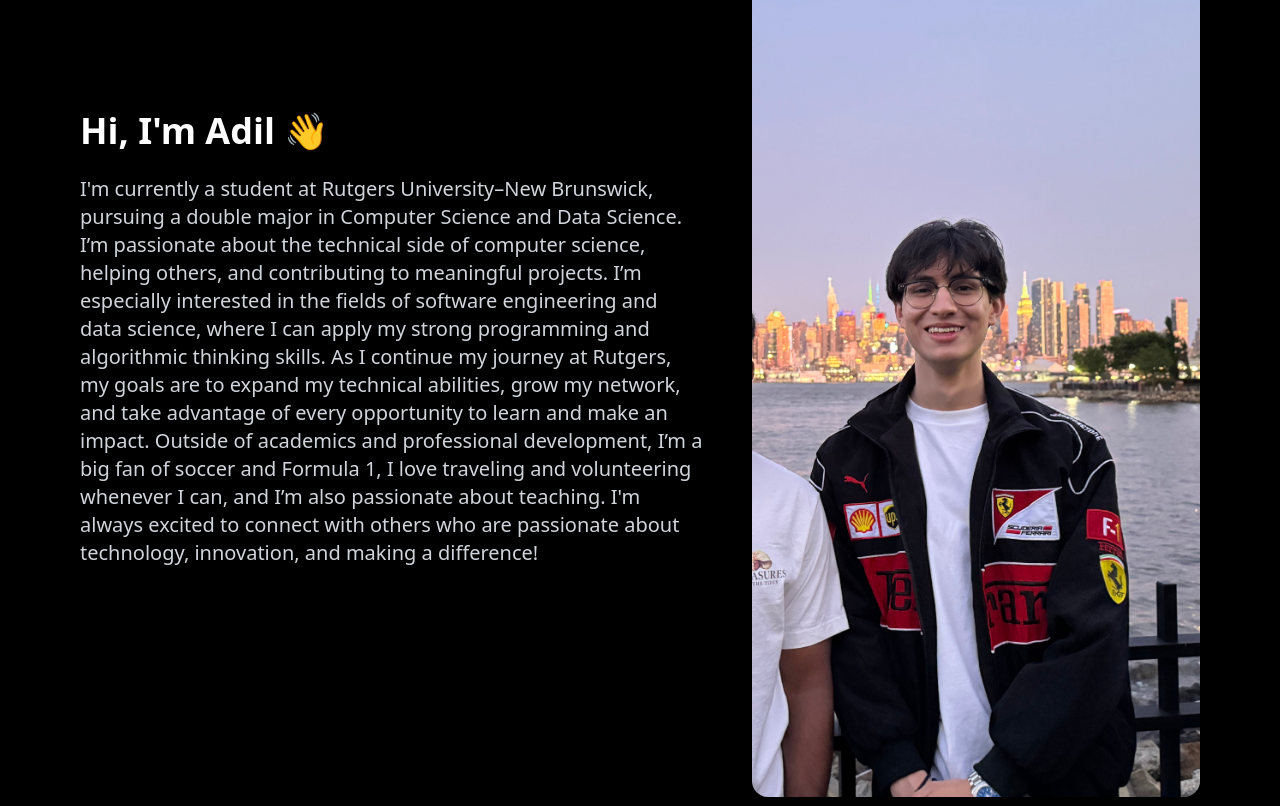
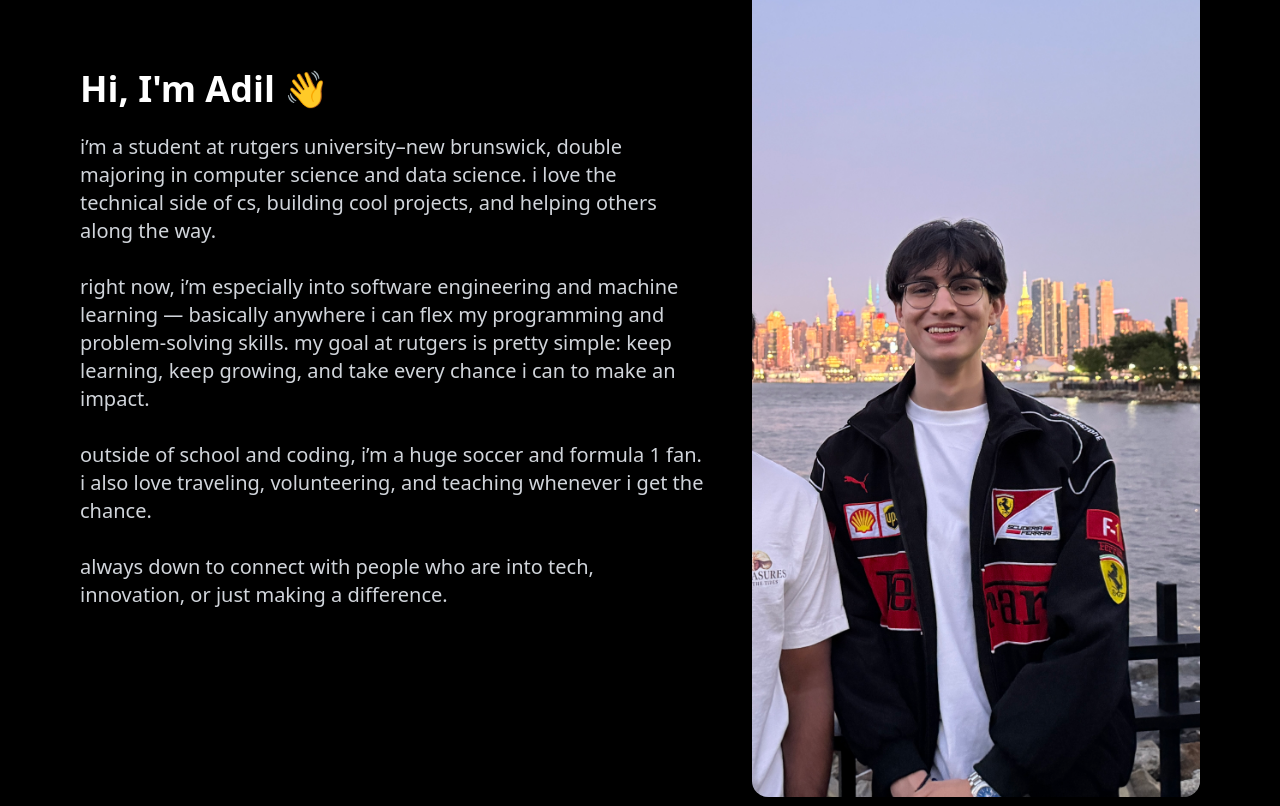
Before and after one commit to adil-w-khan/new-portfolio, a React (Vite) app: page /about in a window 1280 px wide. Shown: the part 500-1306 px from the top of the page. Built offline with nearby package versions, Linux system fonts and the light colour scheme.

Commit message:
fix about page

```diff
--- a/src/data/projects.js
+++ b/src/data/projects.js
@@ -4,7 +4,7 @@ const projectsData = [
     title: "House Price Prediction ML Model",
     description: "Built multiple ML models to predict house prices.",
     longDescription: "Built a comprehensive machine learning pipeline to predict house prices by comparing multiple algorithms and selecting the optimal model for real estate valuation. This end-to-end project demonstrates proficiency in data science workflows, from raw data processing to model deployment.",
-    technologies: ["Python", "Scikit-learn", "TensorFlow", "XGBoost"],
+    technologies: ["ml", "Python", "Scikit-learn", "TensorFlow", "XGBoost"],
     category: "Algorithm Simulation",
     status: "completed",
     featured: true,
--- a/src/pages/About.jsx
+++ b/src/pages/About.jsx
@@ -42,12 +42,14 @@ export default function About() {
               animate={{ opacity: 1 }}
               transition={{ delay: 0.2, duration: 0.6 }}
             >
-              I'm currently a student at Rutgers University–New Brunswick, pursuing a double major in Computer Science and Data Science.
-              I’m passionate about the technical side of computer science, helping others, and contributing to meaningful projects.
-              I’m especially interested in the fields of software engineering and data science, where I can apply my strong programming and algorithmic thinking skills.
-              As I continue my journey at Rutgers, my goals are to expand my technical abilities, grow my network, and take advantage of every opportunity to learn and make an impact.
-              Outside of academics and professional development, I’m a big fan of soccer and Formula 1, I love traveling and volunteering whenever I can, and I’m also passionate about teaching.
-              I'm always excited to connect with others who are passionate about technology, innovation, and making a difference!
+              i’m a student at rutgers university–new brunswick, double majoring in computer science and data science. i love the technical side of cs, building cool projects, and helping others along the way.<br /><br />
+
+              right now, i’m especially into software engineering and machine learning — basically anywhere i can flex my programming and problem-solving skills. my goal at rutgers is pretty simple: keep learning, keep growing, and take every chance i can to make an impact.<br /><br />
+
+              outside of school and coding, i’m a huge soccer and formula 1 fan. i also love traveling, volunteering, and teaching whenever i get the chance.<br /><br />
+
+              always down to connect with people who are into tech, innovation, or just making a difference.
+
             </motion.p>
           </motion.div>
 
```
